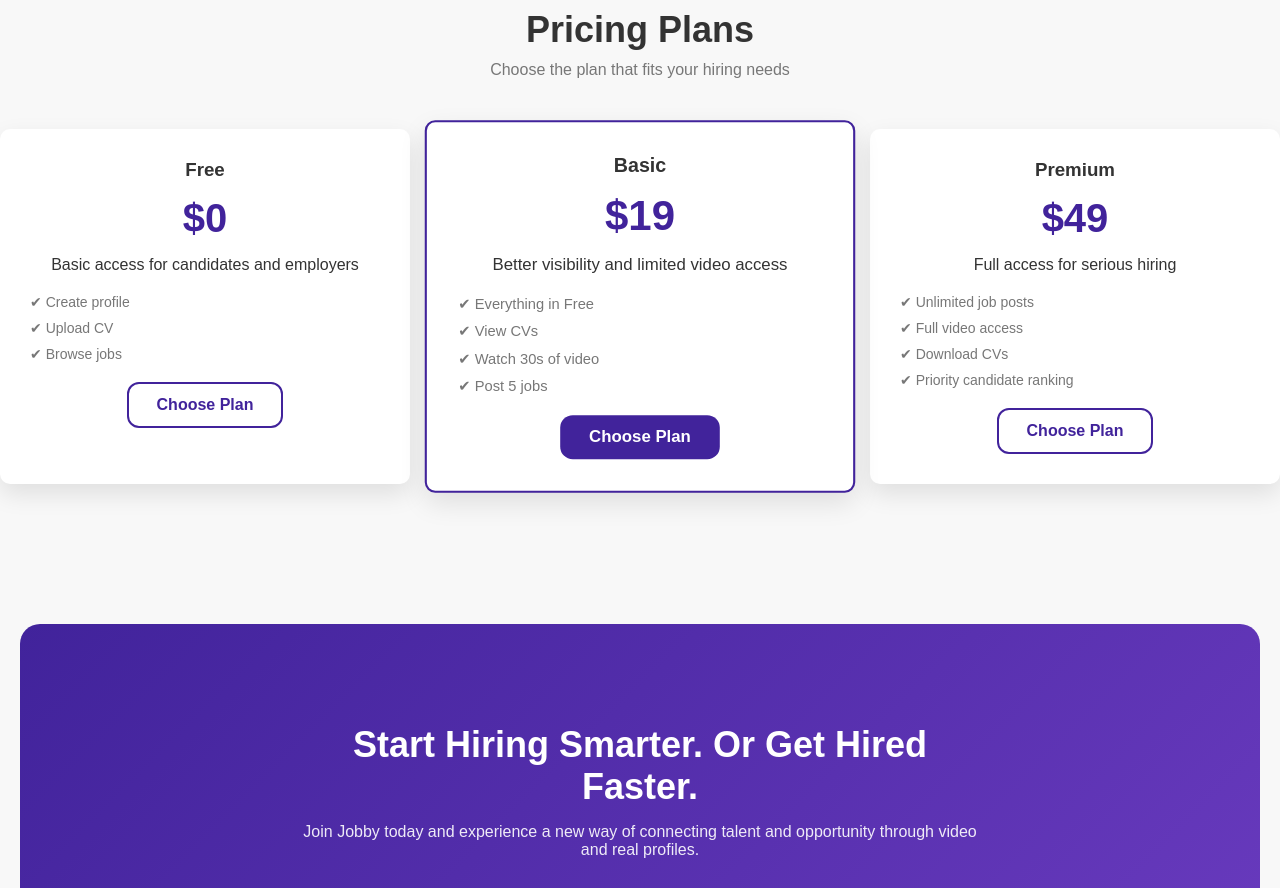
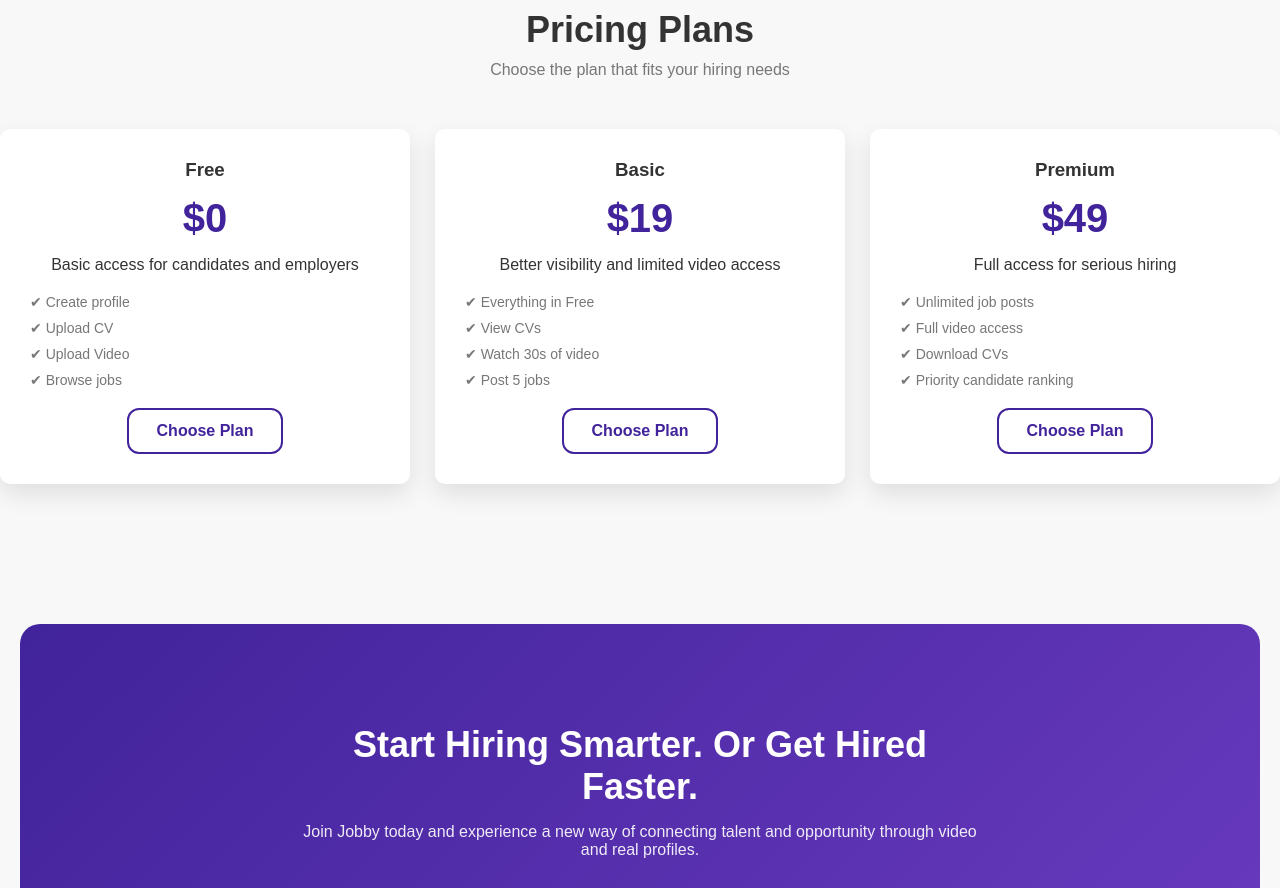
Before and after one commit to Azhar-eb/jobby, a React (Vite) app: page / in a window 1280 px wide. Shown: the part 3120-4008 px from the top of the page. Built offline with nearby package versions, Linux system fonts and the light colour scheme.

Commit message:
fourth commit

```diff
--- a/src/components/home/Pricing/Pricing.css
+++ b/src/components/home/Pricing/Pricing.css
@@ -35,11 +35,12 @@
 }
 
 .pricing-card:hover {
+    border: 2px solid var(--primary);
     transform: translateY(-6px);
 }
 
 /* Highlight plan */
-.pricing-card.active {
+.pricing-card:active {
     border: 2px solid var(--primary);
     transform: scale(1.05);
 }
--- a/src/components/home/Pricing/Pricing.jsx
+++ b/src/components/home/Pricing/Pricing.jsx
@@ -10,6 +10,7 @@ function Pricing() {
             features: [
                 "Create profile",
                 "Upload CV",
+                "Upload Video",
                 "Browse jobs"
             ]
         },
@@ -23,7 +24,6 @@ function Pricing() {
                 "Watch 30s of video",
                 "Post 5 jobs"
             ],
-            highlight: true
         },
         {
             name: "Premium",
```
